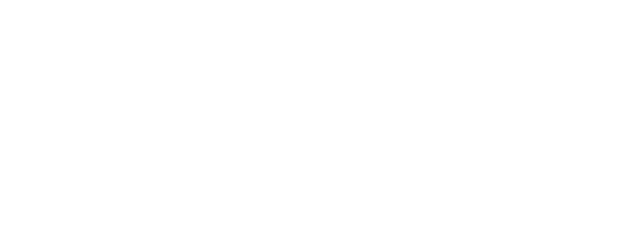
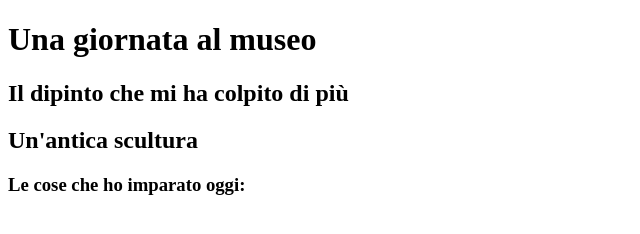
Before and after one commit to SwitchTia/htmlcss-hello, a plain HTML site: page index.html in a window 1280 px wide. Shown: the whole page, without its empty margins (0-640 px from the left). Drawn offline with Linux system fonts and the light colour scheme.

Commit message:
feat:scheletro-generale

```diff
--- a/index.html
+++ b/index.html
@@ -6,6 +6,22 @@
     <title>Document</title>
 </head>
 <body>
+    <h1>Una giornata al museo</h1>
+
+    <section>
+        <h2>Il dipinto che mi ha colpito di più</h2>
+    </section>
+
+    <section>
+        <h2>Un'antica scultura</h2>
+    </section>
+
+    <section>
+        <h3>Le cose che ho imparato oggi:</h3>
+        <ul></ul>
+    </section>
+
+    <footer></footer>
 
 </body>
 </html>
```
